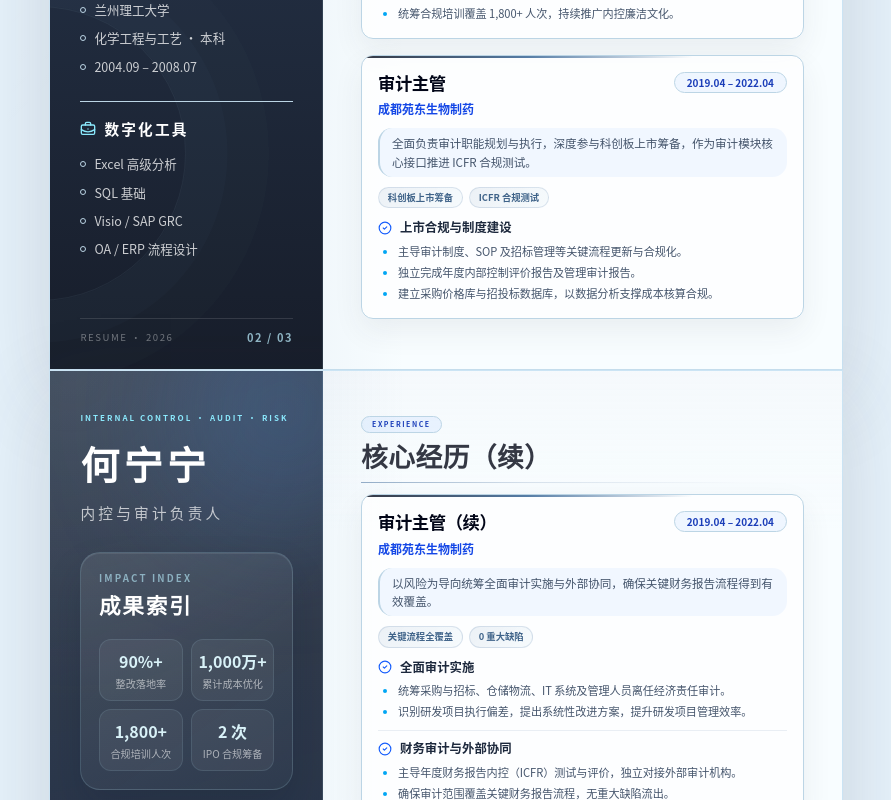
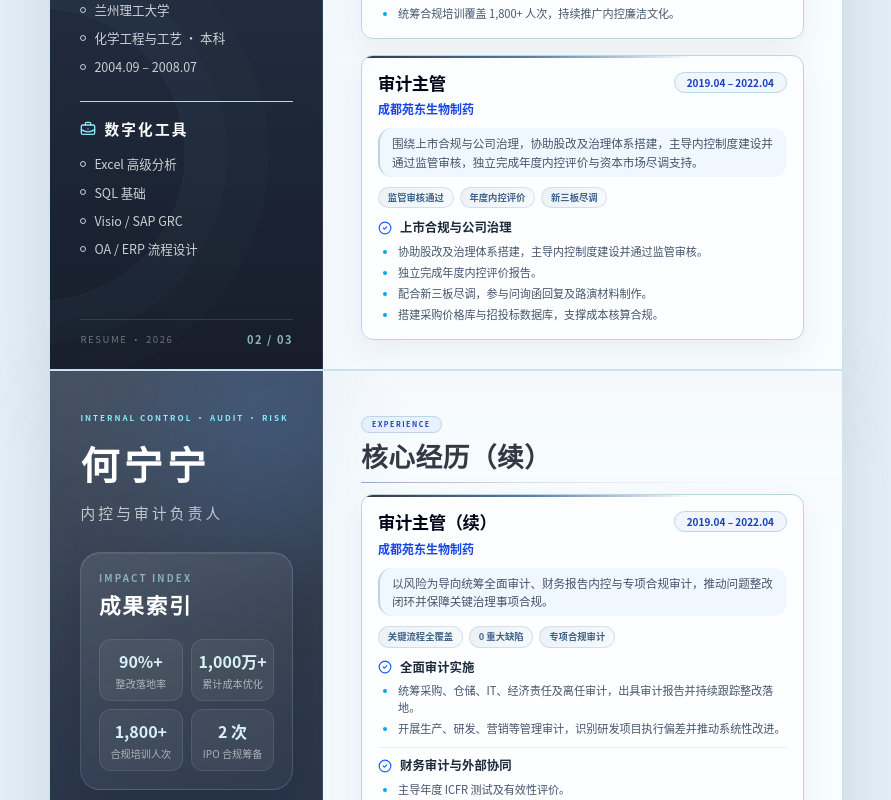
Before and after one commit to mingshi2807/hening-resume, a Next.js app: page / in a window 1280 px wide. Shown: the part 1960-2760 px from the top of the page, without its empty margins (194-1085 px from the left). Built offline with nearby package versions, Linux system fonts and the light colour scheme.

Commit message:
content: expand 2019–2022 audit experience and export PDF v2

```diff
--- a/components/resume.tsx
+++ b/components/resume.tsx
@@ -140,7 +140,7 @@ export function Resume() {
             {title:'审计管理与业务价值创造', bullets:['完成飞行检查 18 次、专项审计 6 项，走访供应商 27 家、门店超 100 家，出具审计报告 19 份。','推动运营有效性提升 115%，成本节约超 25%，采购成本降低 8%–50%。']},
             {title:'上市合规与团队建设', bullets:['搭建覆盖 10 余个业务中心的风控体系，制定控制点 208 个、风险点 335 个。','参与优化 20 余项管理制度、150 余项审批流程，配合外部合规审查与尽职调查。','统筹合规培训覆盖 1,800+ 人次，持续推广内控廉洁文化。']}
           ]} />
-          <Job compact title="审计主管" company="成都苑东生物制药" period="2019.04 – 2022.04" lead="全面负责审计职能规划与执行，深度参与科创板上市筹备，作为审计模块核心接口推进 ICFR 合规测试。" highlights={["科创板上市筹备", "ICFR 合规测试"]} groups={[{title:'上市合规与制度建设', bullets:['主导审计制度、SOP 及招标管理等关键流程更新与合规化。','独立完成年度内部控制评价报告及管理审计报告。','建立采购价格库与招投标数据库，以数据分析支撑成本核算合规。']}]} />
+          <Job compact title="审计主管" company="成都苑东生物制药" period="2019.04 – 2022.04" lead="围绕上市合规与公司治理，协助股改及治理体系搭建，主导内控制度建设并通过监管审核，独立完成年度内控评价与资本市场尽调支持。" highlights={["监管审核通过", "年度内控评价", "新三板尽调"]} groups={[{title:'上市合规与公司治理', bullets:['协助股改及治理体系搭建，主导内控制度建设并通过监管审核。','独立完成年度内控评价报告。','配合新三板尽调，参与问询函回复及路演材料制作。','搭建采购价格库与招投标数据库，支撑成本核算合规。']}]} />
         </div>
       </article>
     </section>
@@ -149,9 +149,9 @@ export function Resume() {
       <Sidebar page={3} />
       <article className="resume-content p-[10mm_10mm_12mm]">
         <SectionHeading eyebrow="EXPERIENCE">核心经历（续）</SectionHeading>
-        <Job compact title="审计主管（续）" company="成都苑东生物制药" period="2019.04 – 2022.04" lead="以风险为导向统筹全面审计实施与外部协同，确保关键财务报告流程得到有效覆盖。" highlights={["关键流程全覆盖", "0 重大缺陷"]} groups={[
-          {title:'全面审计实施', bullets:['统筹采购与招标、仓储物流、IT 系统及管理人员离任经济责任审计。','识别研发项目执行偏差，提出系统性改进方案，提升研发项目管理效率。']},
-          {title:'财务审计与外部协同', bullets:['主导年度财务报告内控（ICFR）测试与评价，独立对接外部审计机构。','确保审计范围覆盖关键财务报告流程，无重大缺陷流出。']}
+        <Job compact title="审计主管（续）" company="成都苑东生物制药" period="2019.04 – 2022.04" lead="以风险为导向统筹全面审计、财务报告内控与专项合规审计，推动问题整改闭环并保障关键治理事项合规。" highlights={["关键流程全覆盖", "0 重大缺陷", "专项合规审计"]} groups={[
+          {title:'全面审计实施', bullets:['统筹采购、仓储、IT、经济责任及离任审计，出具审计报告并持续跟踪整改落地。','开展生产、研发、营销等管理审计，识别研发项目执行偏差并推动系统性改进。']},
+          {title:'财务审计与外部协同', bullets:['主导年度 ICFR 测试及有效性评价。','对接外部审计，确保财报及内控审计无重大缺陷。','牵头募集资金、关联交易、对外担保及信息披露等专项合规审计。']}
         ]} />
 
         <SectionHeading eyebrow="EARLY CAREER">早期经历</SectionHeading>
```
